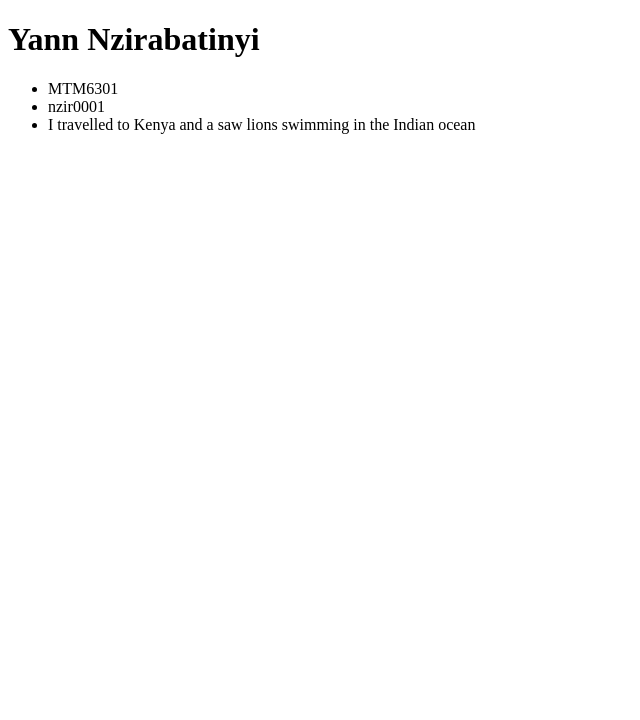
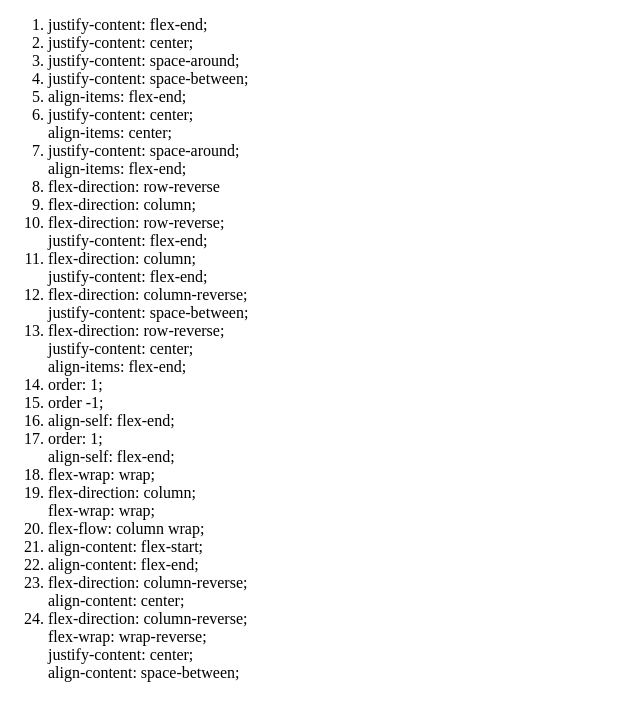
Before and after one commit to nzir0001/nzir0001.github.io, a plain HTML site: page github-pages/index.html in a window 1280 px wide. Shown: the whole page, without its empty margins (0-640 px from the left). Drawn offline with Linux system fonts and the light colour scheme.

Commit message:
creates flexbox-froggies

```diff
--- a/github-pages/index.html
+++ b/github-pages/index.html
@@ -4,14 +4,51 @@
     <meta charset="UTF-8">
     <meta http-equiv="X-UA-Compatible" content="IE=edge">
     <meta name="viewport" content="width=device-width, initial-scale=1.0">
-    <title>Document</title>
+    <title>Flexbox Froggies</title>
 </head>
 <body>
-    <h1>Yann Nzirabatinyi</h1>
-    <ul>
-        <li>MTM6301</li>
-        <li>nzir0001</li>
-        <li>I travelled to Kenya and a saw lions swimming in the Indian ocean</li>
-    </ul>
+    <ol>
+        <li>justify-content: flex-end;</li>
+        <li>justify-content: center;</li>
+        <li>justify-content: space-around;</li>
+        <li>justify-content: space-between;</li>
+        <li>align-items: flex-end;</li>
+        <li>justify-content: center;<br>
+            align-items: center;</li>
+        <li>justify-content: space-around;<br>
+            align-items: flex-end;</li>
+        <li>flex-direction: row-reverse</li>
+        <li>flex-direction: column;</li>
+        <li>flex-direction: row-reverse;<br>
+            justify-content: flex-end;</li>
+        <li>flex-direction: column;<br>
+            justify-content: flex-end;</li>
+        <li>flex-direction: column-reverse;<br>
+            justify-content: space-between;</li>
+        <li>flex-direction: row-reverse;<br>
+            justify-content: center;<br>
+            align-items: flex-end;</li>
+        <li>order: 1;</li>
+        <li>order -1;</li>
+        <li>align-self: flex-end;</li>
+        <li>order: 1;<br>
+            align-self: flex-end;</li>
+        <li>flex-wrap: wrap;</li>
+        <li>flex-direction: column;<br>
+            flex-wrap: wrap;</li>
+        <li>flex-flow: column wrap;</li>
+        <li>align-content: flex-start;</li>
+        <li>align-content: flex-end;</li>
+        <li>flex-direction: column-reverse;<br>
+            align-content: center;</li>
+        <li>flex-direction: column-reverse;<br>
+            flex-wrap: wrap-reverse;<br>
+            justify-content: center;<br>
+            align-content: space-between;</li>
+
+
+
+    </ol>
+
 </body>
 </html>
```
